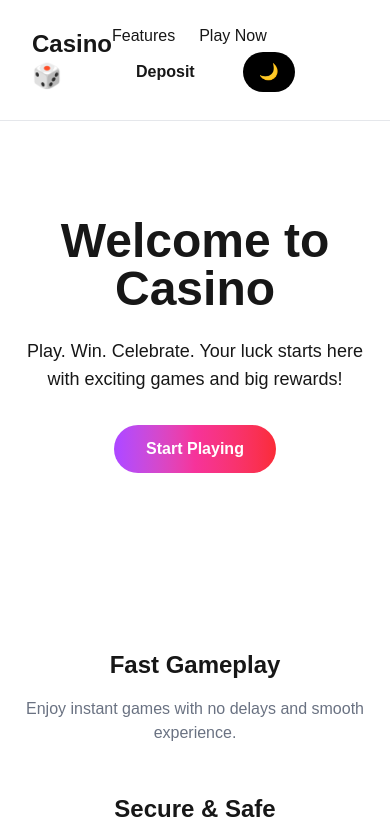
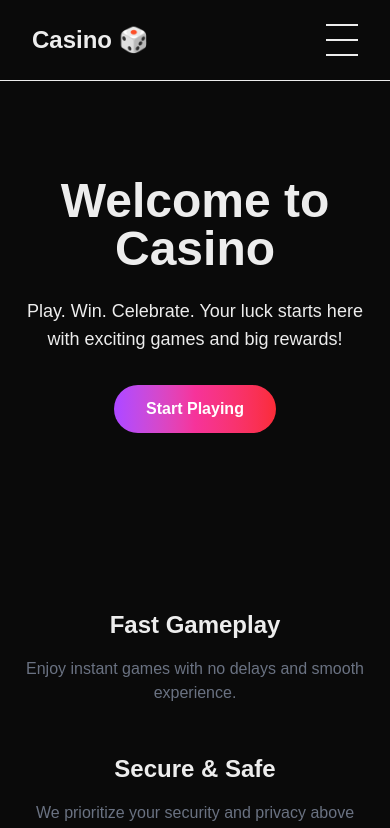
Before and after one commit to tarkeshwarraj/next-casino, a Next.js app: page / in a window 390 px wide. Shown: the top 828 px of the page. Built offline with nearby package versions, Linux system fonts and the light colour scheme.

Commit message:
navbar/Login

```diff
--- a/app/components/Navbar.jsx
+++ b/app/components/Navbar.jsx
@@ -4,7 +4,8 @@ import Link from "next/link";
 import { useState, useEffect } from "react";
 
 export default function Navbar() {
-  const [isDarkMode, setIsDarkMode] = useState(false);
+  const [isDarkMode, setIsDarkMode] = useState(true); // Default dark mode
+  const [isMenuOpen, setIsMenuOpen] = useState(false); // Mobile menu toggle
 
   useEffect(() => {
     const root = document.documentElement;
@@ -22,7 +23,8 @@ export default function Navbar() {
   };
 
   return (
-    <nav className="flex justify-between items-center py-6 px-8 border-b border-gray-200 dark:border-gray-800">
+    <nav className={`flex justify-between items-center py-6 px-8 border-b ${isDarkMode ? 'dark:border-gray-800' :' border-gray-200'} relative`}>
+      {/* Logo */}
       <Link
         href="/"
         className="text-2xl font-bold"
@@ -30,7 +32,9 @@ export default function Navbar() {
       >
         Casino 🎲
       </Link>
-      <div className="space-x-6">
+
+      {/* Desktop Menu */}
+      <div className="space-x-6 hidden md:flex items-center">
         <a
           href="#features"
           className="hover:underline"
@@ -46,16 +50,9 @@ export default function Navbar() {
           Play Now
         </a>
 
-        {/*Deposit Button */}
-        {/* <Link href="/deposit-withdraw">
-        <button className="bg-gradient-t0-r from-green-400 to-green-600 hover:from-green-500 hover:to-green-700 text-white font-bold py-2 px-4 rounded-full transition-all duration-300"  style={{ color: "var(--foreground)" }}>
-          Deposit
-        </button>
-        </Link> */}
-
         <Link href="/deposit-withdraw">
           <button
-            className="relative inline-flex items-center justify-center px-6 py-3 overflow-hidden font-bold rounded-full group transition-all"
+            className="relative inline-flex items-center justify-center py-3 overflow-hidden font-bold rounded-full group transition-all"
             style={{ color: "var(--foreground)" }}
           >
             <span className="absolute inset-0 w-full h-full bg-gradient-to-br from-cyan-400 via-blue-500 to-indigo-600 opacity-0 group-hover:opacity-100 transition duration-300 blur-lg group-hover:shadow-lg group-hover:shadow-cyan-500/50"></span>
@@ -63,9 +60,114 @@ export default function Navbar() {
           </button>
         </Link>
 
-        {/* Light/Dark Mode Toggle */}
+        {/* Login Button */}
+        <Link href="/login">
+          <button
+            className="gap-2 px-4 py-2 rounded-full font-semibold transition-all duration-300 bg-blue-500 text-white hover:bg-blue-600"
+            style={{ color: "var(--foreground)" }}
+          >
+            Login
+          </button>
+        </Link>
+
         <button
           onClick={toggleMode}
+          className={`gap-2 px-4 py-2 rounded-full font-semibold transition-all duration-300 ${
+            isDarkMode
+              ? "bg-white text-black hover:bg-gray-200"
+              : "bg-black text-white hover:bg-black"
+          }`}
+        >
+          {isDarkMode ? <>☀️</> : <>🌙</>}
+        </button>
+      </div>
+
+      {/* Mobile Menu Button (Animated Hamburger) */}
+      <div className="md:hidden">
+        <button
+          onClick={() => setIsMenuOpen(!isMenuOpen)}
+          className="relative w-8 h-8 flex flex-col justify-between items-center group"
+        >
+          {/* Line 1 */}
+          <span
+            className={`block h-0.5 w-8 bg-current transform transition duration-300 ease-in-out ${
+              isMenuOpen ? "rotate-45 translate-y-3" : ""
+            }`}
+            style={{ color: "var(--foreground)" }}
+          ></span>
+          {/* Line 2 */}
+          <span
+            className={`block h-0.5 w-8 bg-current transition-all duration-300 ease-in-out ${
+              isMenuOpen ? "opacity-0" : ""
+            }`}
+            style={{ color: "var(--foreground)" }}
+          ></span>
+          {/* Line 3 */}
+          <span
+            className={`block h-0.5 w-8 bg-current transform transition duration-300 ease-in-out ${
+              isMenuOpen ? "-rotate-45 -translate-y-3" : ""
+            }`}
+            style={{ color: "var(--foreground)" }}
+          ></span>
+        </button>
+      </div>
+
+      {/* Mobile Menu */}
+      <div
+        className={`absolute top-20 right-8 rounded-lg shadow-lg flex flex-col items-start p-8 space-y-4 md:hidden z-50 transition-all duration-300 ${
+          isMenuOpen
+            ? "opacity-100 translate-y-0"
+            : "opacity-0 -translate-y-5 pointer-events-none"
+        }`}
+        style={{
+          backgroundColor: isDarkMode ? "#0a0a0a" : "#ffffff",
+          color: isDarkMode ? "#ededed" : "#171717",
+          border: "1px solid #e0e0e0"
+        }}
+      >
+        <a
+          href="#features"
+          onClick={() => setIsMenuOpen(false)}
+          className="hover:underline"
+          style={{ color: "var(--foreground)" }}
+        >
+          Features
+        </a>
+
+        <a
+          href="#play"
+          onClick={() => setIsMenuOpen(false)}
+          className="hover:underline"
+          style={{ color: "var(--foreground)" }}
+        >
+          Play Now
+        </a>
+
+        <Link href="/deposit-withdraw" onClick={() => setIsMenuOpen(false)}>
+          <button
+            className="relative inline-flex items-center justify-center overflow-hidden font-bold rounded-full group transition-all"
+            style={{ color: "var(--foreground)" }}
+          >
+            <span className="absolute inset-0 w-full h-full bg-gradient-to-br from-cyan-400 via-blue-500 to-indigo-600 opacity-0 group-hover:opacity-100 transition duration-300 blur-lg group-hover:shadow-lg group-hover:shadow-cyan-500/50"></span>
+            <span className="relative">Deposit</span>
+          </button>
+        </Link>
+
+        {/* Login Button in Mobile Menu */}
+        <Link href="/login" onClick={()=> setIsMenuOpen(false)}>
+          <button className="gap-2 px-4 py-2 rounded-full font-semibold transition-all duration-300 bg-blue-500 text-white hover:bg-blue-600"
+          style={{color: "var(--foreground)"}}
+          >
+            Login/SignUp
+          </button>
+
+        </Link>
+
+        <button
+          onClick={() => {
+            toggleMode();
+            setIsMenuOpen(false);
+          }}
           className={`gap-2 px-4 py-2 rounded-full font-semibold transition-all duration-300 ${
             isDarkMode
               ? "bg-white text-black hover:bg-gray-200"
--- a/app/layout.js
+++ b/app/layout.js
@@ -13,7 +13,7 @@ const geistMono = Geist_Mono({
 });
 
 export const metadata = {
-  title: "Create Next App",
+  title: "Next Casino",
   description: "Generated by create next app",
 };
 
--- a/app/login/page.jsx
+++ b/app/login/page.jsx
@@ -39,7 +39,7 @@ export default function LoginPage() {
         style={{
           background: "var(--background)",
           color: "var(--foreground)",
-          border: "1px solid #e0e0e0",
+          border: "1px solid #9b9494",
         }}
       >
         <h2
```
